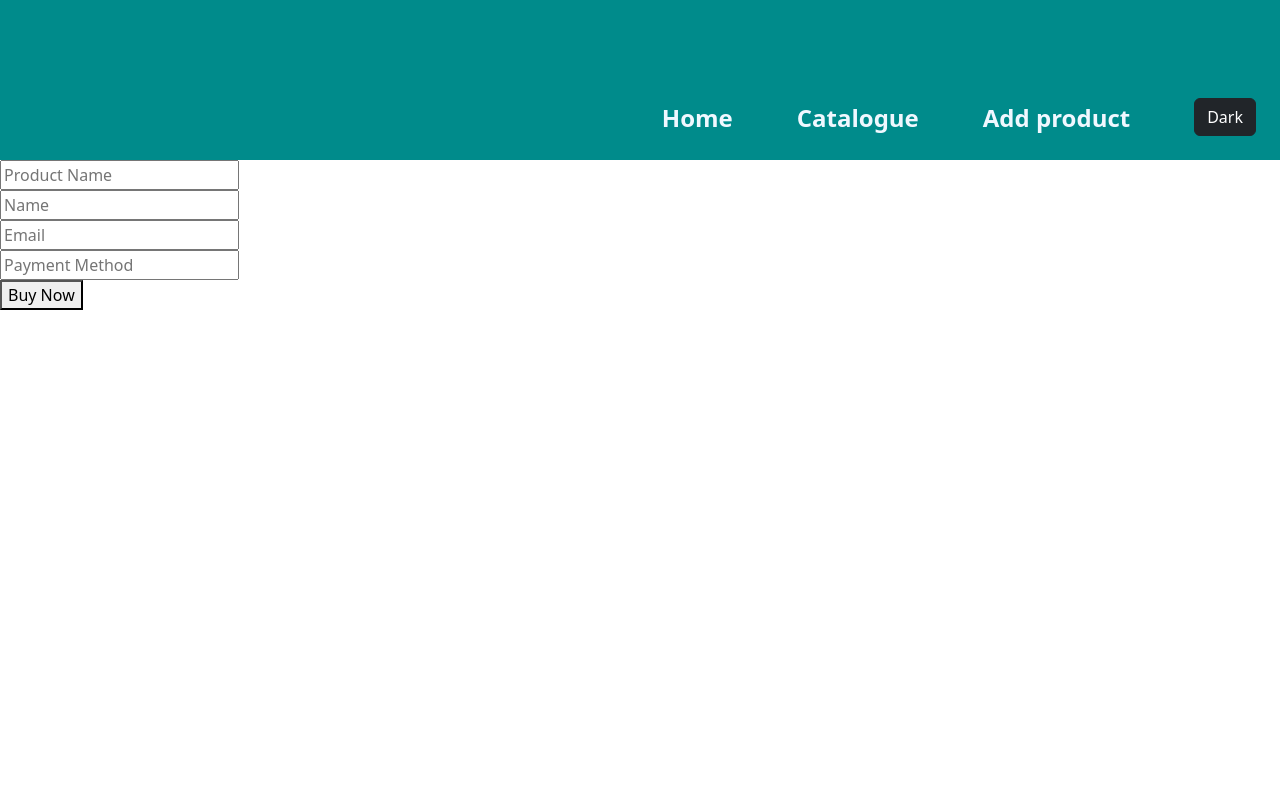
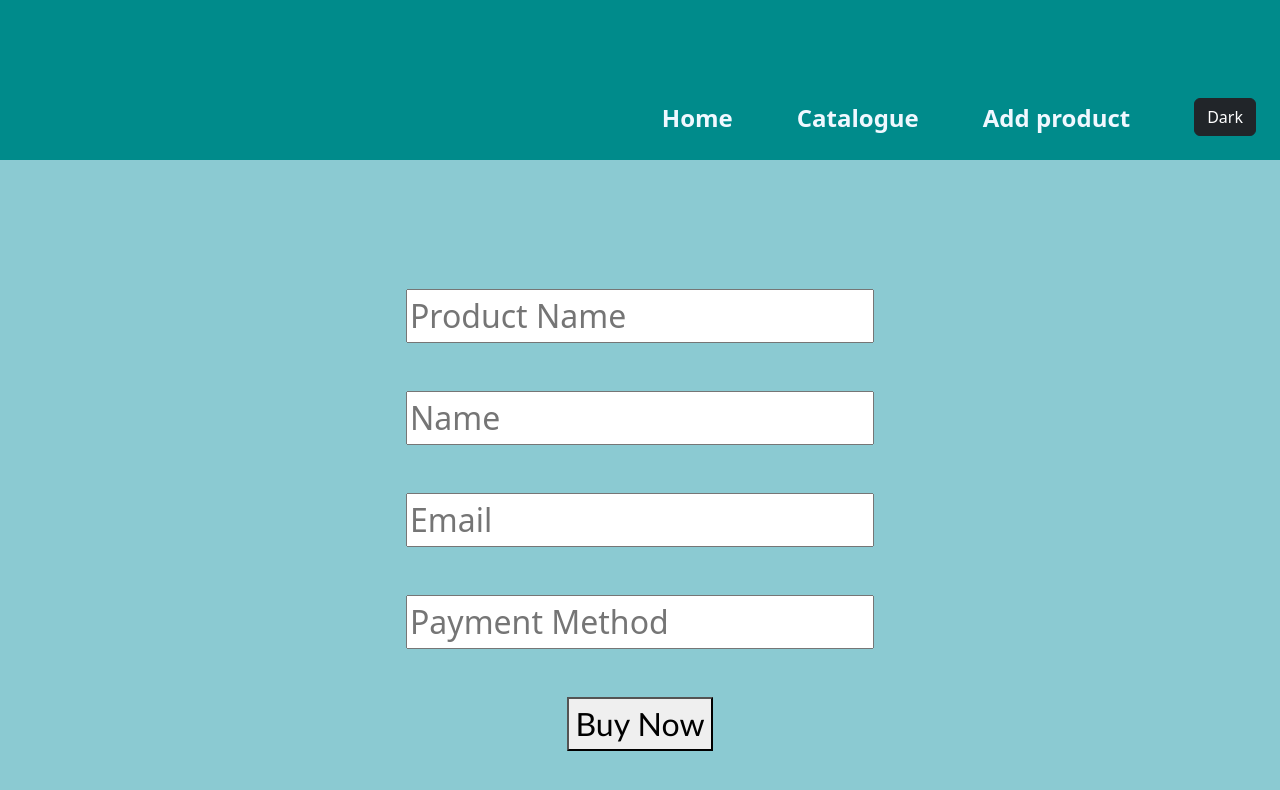
Before and after one commit to epicnessinha/Geekshub-Store, a React (Create React App) app: page /add in a window 1280 px wide. Shown: the top 790 px of the page. Built offline with nearby package versions, Linux system fonts and the light colour scheme.

Commit message:
form css ongoing

```diff
--- a/src/containers/AddProduct/AddProduct.css
+++ b/src/containers/AddProduct/AddProduct.css
@@ -1,35 +1,24 @@
-.addProduct{
-    font-size:xx-large;
+.formDesign {
+  height: 90vh;
+  width: 100vw;
+  background-color: rgb(139, 202, 210);
   display: flex;
+  flex-direction: column;
   justify-content: center;
-}
+  align-items: center;
+  font-size: xx-large;
 
 
-.formDesign {
 
 }
 
 .button {
-
-}
-/*
-.registerDesign {
-
-    height: 100vh;
-    width: 100vw;
-
-    background-color: lightgrey;
-
-    display: flex;
-    flex-direction: column;
-    justify-content: center;
-    align-items: center;
-
+  font-family:'Gill Sans', 'Gill Sans MT', Calibri, 'Trebuchet MS', sans-serif;
+  font-size: xx-large;
 
 }
 
 .basicInput {
-
   margin: 1em;
 
   height: 3em;
@@ -41,13 +30,9 @@
 }
 
 .basicInputError {
-
   border: 0.2em solid red;
-
 }
 
 .msgError {
   color: red;
 }
-
-*/
```
Lines whose indentation alone changed are shown as unchanged.
